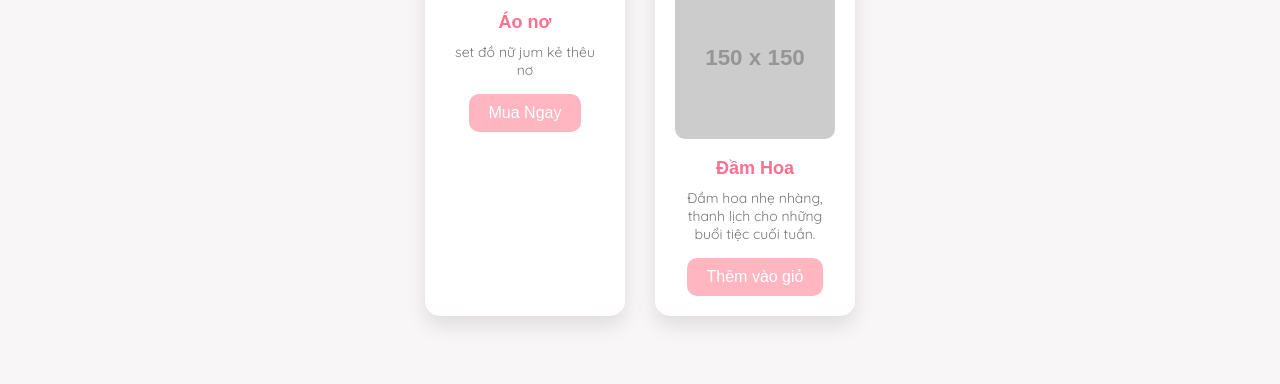
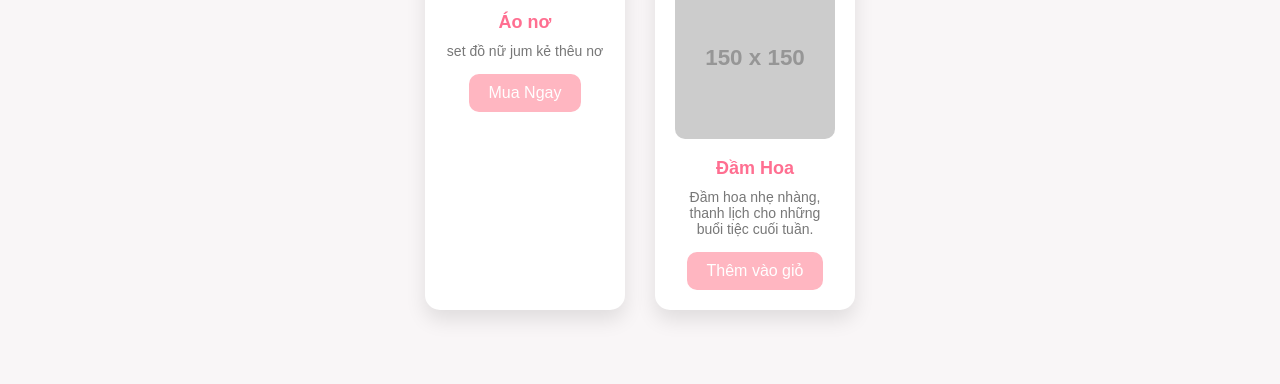
Before and after one commit to duzz17/ducnguyen2888, a plain HTML site: page index.html in a window 1280 px wide. Shown: the part 416-800 px from the top of the page. Drawn offline with Linux system fonts and the light colour scheme; placeholder pictures from the web are drawn by us.

Commit message:
Update index.html

```diff
--- a/index.html
+++ b/index.html
@@ -1,7 +1,6 @@
 <!DOCTYPE html>
 <html lang="vi">
 <head>
-    <link href="https://fonts.googleapis.com/css2?family=Poppins:wght@300;400;600&family=Quicksand:wght@300;400;600&family=Patrick+Hand&display=swap" rel="stylesheet">
     <meta charset="UTF-8">
     <meta name="viewport" content="width=device-width, initial-scale=1.0">
     <meta http-equiv="X-UA-Compatible" content="ie=edge">
```
